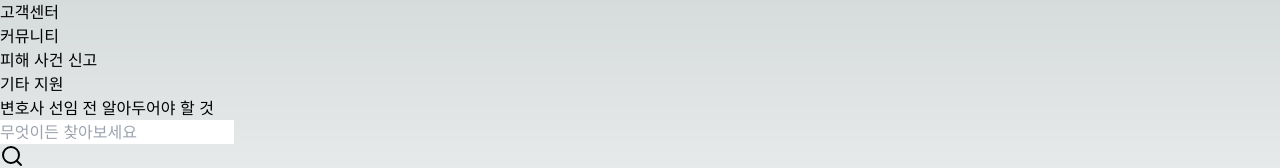
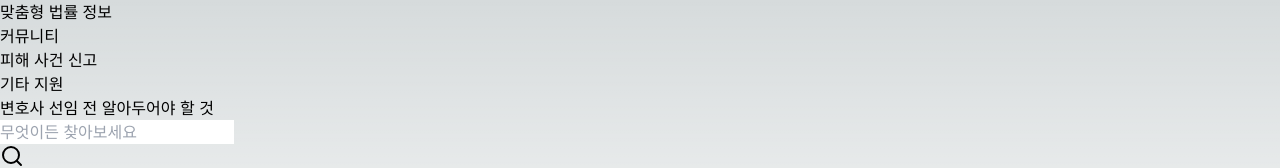
Before and after one commit to EXPOIR0405/illegal-webtoon-response-center, a Next.js app: page /legal in a window 1280 px wide. Shown: the top 168 px of the page. Built offline with nearby package versions, Linux system fonts and the light colour scheme.

Commit message:
오타 수정

```diff
--- a/src/app/legal/page.js
+++ b/src/app/legal/page.js
@@ -42,7 +42,7 @@
     <div className="min-h-screen bg-white">
       <header className="bg-white border-b">
         <div className="max-w-7xl mx-auto px-4 py-4 flex justify-between items-center">
-          <h1 className="text-xl font-bold">고객센터</h1>
+          <h1 className="text-xl font-bold">맞춤형 법률 정보</h1>
           <nav>
             <ul className="flex space-x-6 text-sm">
               <li><Link href="/community" className="text-gray-600 hover:text-gray-900">커뮤니티</Link></li> {/* Link로 변경 */}
```
